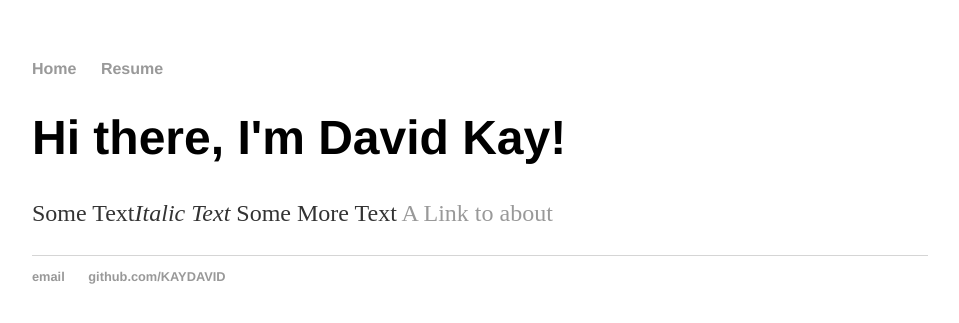
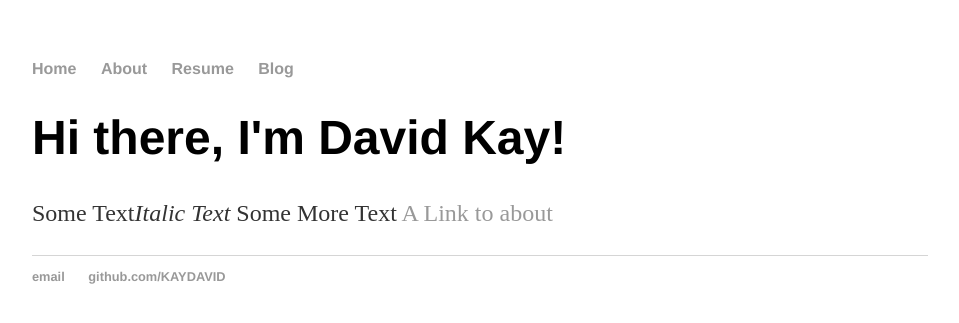
Before and after one commit to KAYDAVID/KAYDAVID.github.io, a Jekyll site: the page built from index.html, in a window 1280 px wide. Shown: the top 323 px of the page, without its empty margins (160-1119 px from the left). Built offline with Jekyll 4.4.1, drawn with Linux system fonts in a browser that asks for light colours.

Commit message:
Update default.html

```diff
--- a/_layouts/default.html
+++ b/_layouts/default.html
@@ -9,9 +9,9 @@
 		<nav>
     		<ul>
         		<li><a href="/">Home</a></li>
-	        	<!-- <li><a href="/about">About</a></li> -->
+	        	<li><a href="/about">About</a></li>
         		<li><a href="/resume">Resume</a></li>
-        		<!-- <li><a href="/blog">Blog</a></li> -->
+        		<li><a href="/blog">Blog</a></li>
     		</ul>
 		</nav>
 		<div class="container">
```
